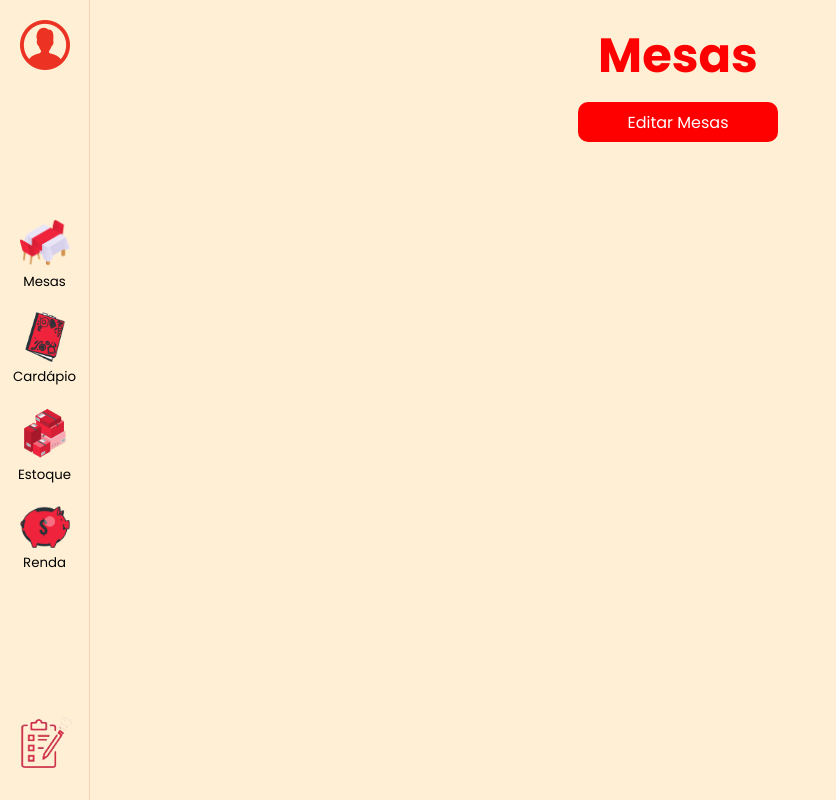
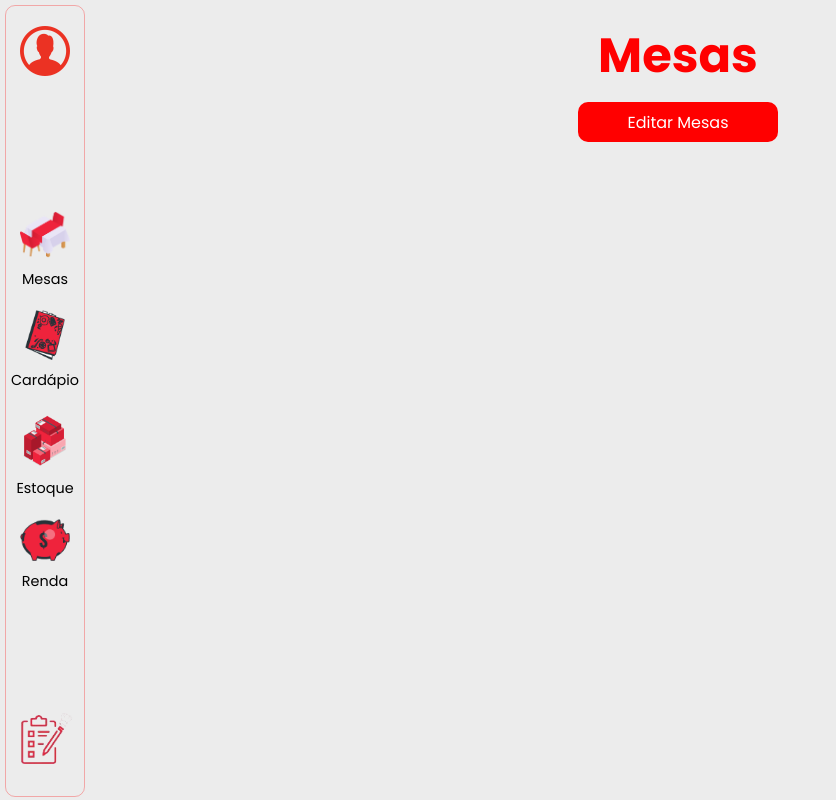
Before and after one commit to JoaoPedroLourenco/Order-TCC-React, a React (Create React App) app: page / in a window 1280 px wide. Shown: the whole page, without its empty margins (0-836 px from the left). Built offline with nearby package versions, Linux system fonts and the light colour scheme.

Commit message:
mudanças na side bar

```diff
--- a/src/components/sideBar.css
+++ b/src/components/sideBar.css
@@ -1,13 +1,15 @@
 aside{
-    width: 90px;
-    height: 100vh;
+    width: 80px;
+    height: 99vh;
+    margin: 5px;
     display: flex;
     flex-direction: column;
     justify-content: space-between;
     align-items: center;
     position: fixed;
-    padding: 20px 5px;
-    border-right: 1px solid rgba(255, 0, 0, 0.129);
+    padding: 20px 0px;
+    border: 1px solid rgba(255, 0, 0, 0.289);
+    border-radius: 10px;
 }
 
 aside > nav{
@@ -28,18 +30,18 @@ aside nav ul li{
 
 aside nav ul li button{
     width: 100%;
-    height: 90px;
+    height: auto;
     display: flex;
     flex-direction: column;
     align-items: center;
     justify-content: center;
-    gap: 5px;
+    padding: 10px 0px;
+    gap: 10px;
     border: none;
     background: none;
-    border-radius: 10px;
-    margin-bottom: 5px;
     transition: .1s;
     cursor: pointer;
+    font-size: .9em;
 }
 
 li button:hover{
--- a/src/index.css
+++ b/src/index.css
@@ -11,7 +11,7 @@ body{
     width: auto;
     height: auto;
     display: flex;
-    background: #fff0d5;
+    background: #ececec;
     overflow-x: hidden;
 }
 
```
